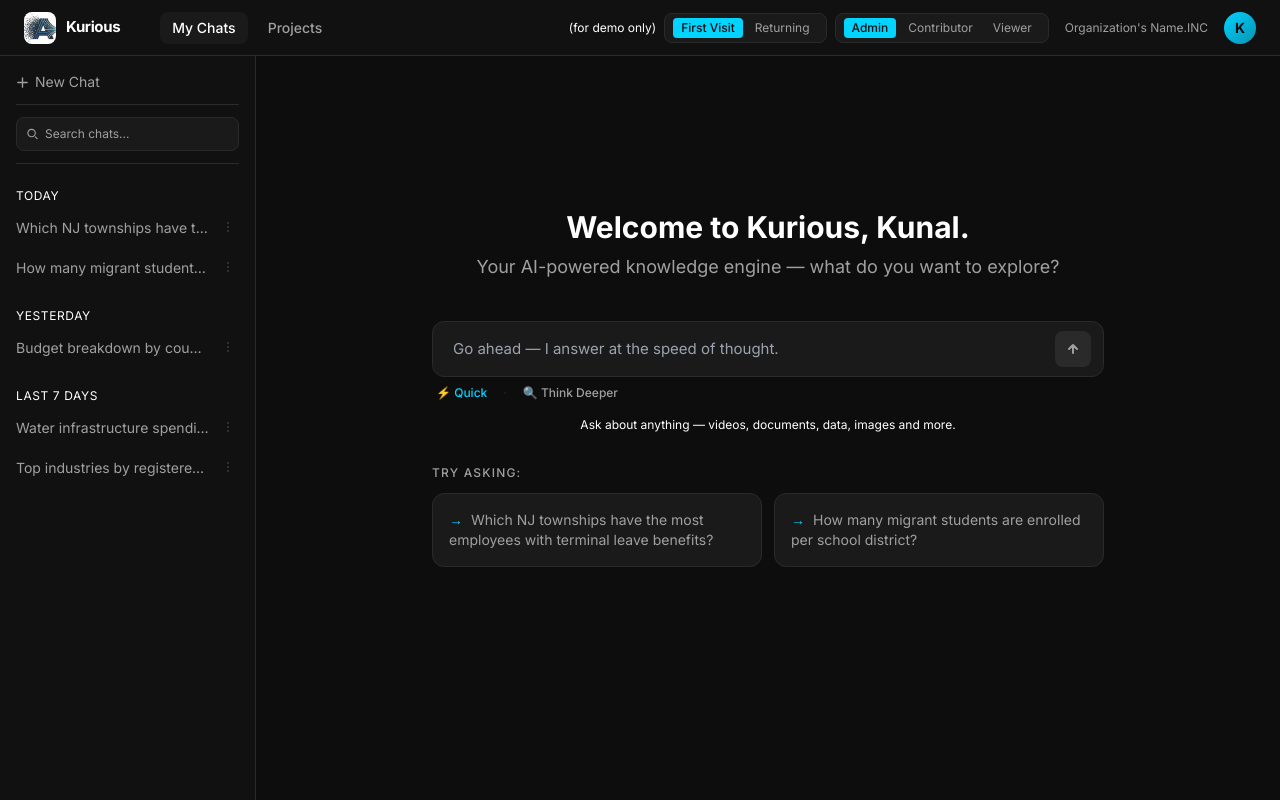
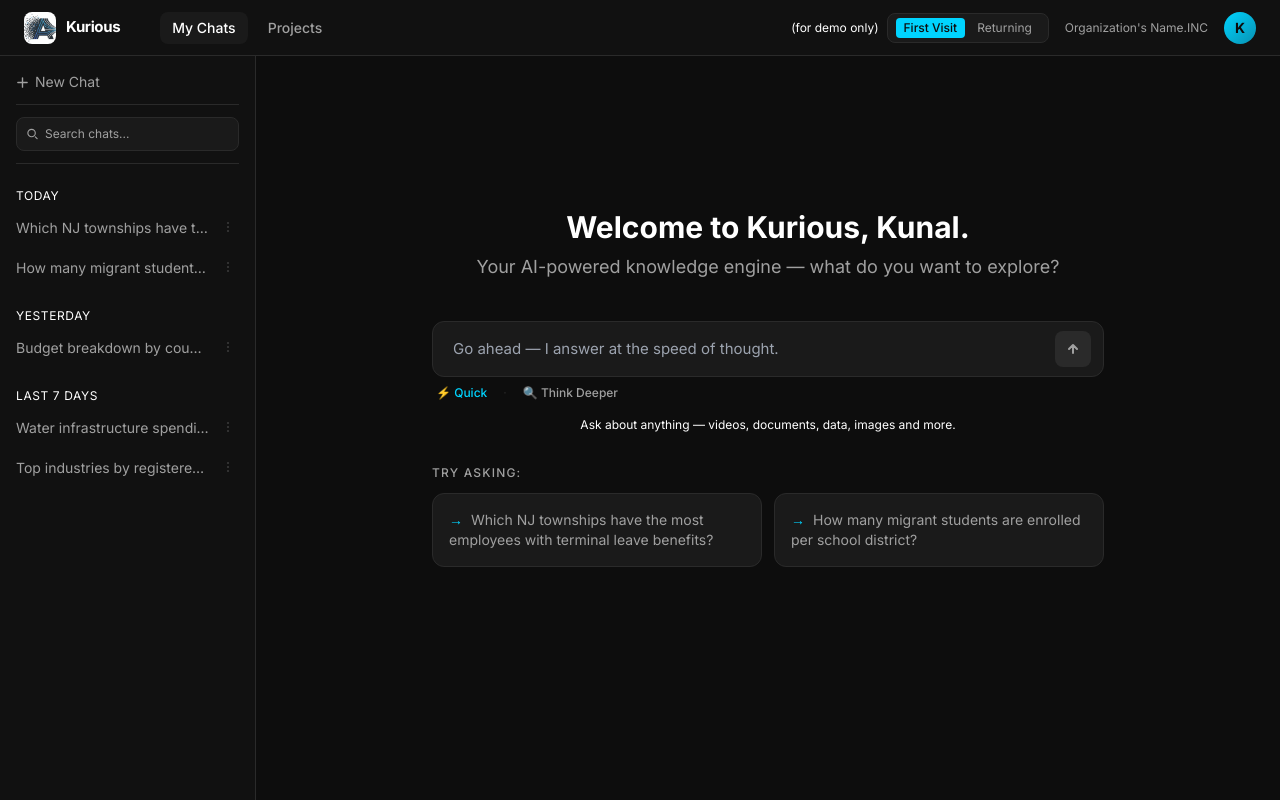
Before and after one commit to aintropy-ai/kurious_ui, a React (Vite) app: page / in a window 1280 px wide. Both pictures are taken after typing "name@example.com", "Sample123" into the empty fields and a click on the button "Sign in". Built offline with nearby package versions, Linux system fonts and the light colour scheme.

Commit message:
removed viewer, contributor and admind option under my chats

```diff
--- a/src/App.jsx
+++ b/src/App.jsx
@@ -416,11 +416,13 @@
               <button onClick={() => setIsFirstVisit(true)} className={`text-xs px-2 py-0.5 rounded transition-colors ${isFirstVisit ? 'bg-k-cyan text-k-bg font-medium' : 'text-k-muted hover:text-k-text'}`}>First Visit</button>
               <button onClick={() => setIsFirstVisit(false)} className={`text-xs px-2 py-0.5 rounded transition-colors ${!isFirstVisit ? 'bg-k-cyan text-k-bg font-medium' : 'text-k-muted hover:text-k-text'}`}>Returning</button>
             </div>
-            <div className="flex items-center gap-1 bg-k-card border border-k-border rounded-lg px-2 py-1">
-              {['Admin', 'Contributor', 'Viewer'].map(r => (
-                <button key={r} onClick={() => setDemoRole(r)} className={`text-xs px-2 py-0.5 rounded transition-colors ${demoRole === r ? 'bg-k-cyan text-k-bg font-medium' : 'text-k-muted hover:text-k-text'}`}>{r}</button>
-              ))}
-            </div>
+            {view === 'projects' && (
+              <div className="flex items-center gap-1 bg-k-card border border-k-border rounded-lg px-2 py-1">
+                {['Admin', 'Contributor', 'Viewer'].map(r => (
+                  <button key={r} onClick={() => setDemoRole(r)} className={`text-xs px-2 py-0.5 rounded transition-colors ${demoRole === r ? 'bg-k-cyan text-k-bg font-medium' : 'text-k-muted hover:text-k-text'}`}>{r}</button>
+                ))}
+              </div>
+            )}
           </div>
           <span className="text-xs text-k-muted hidden sm:block">Organization's Name.INC</span>
           <ProfileMenu onSignOut={handleSignOut} theme={theme} onThemeChange={setTheme} />
```
Also changed, not shown: 3 other files (tests, documents, lock files or other folders).
